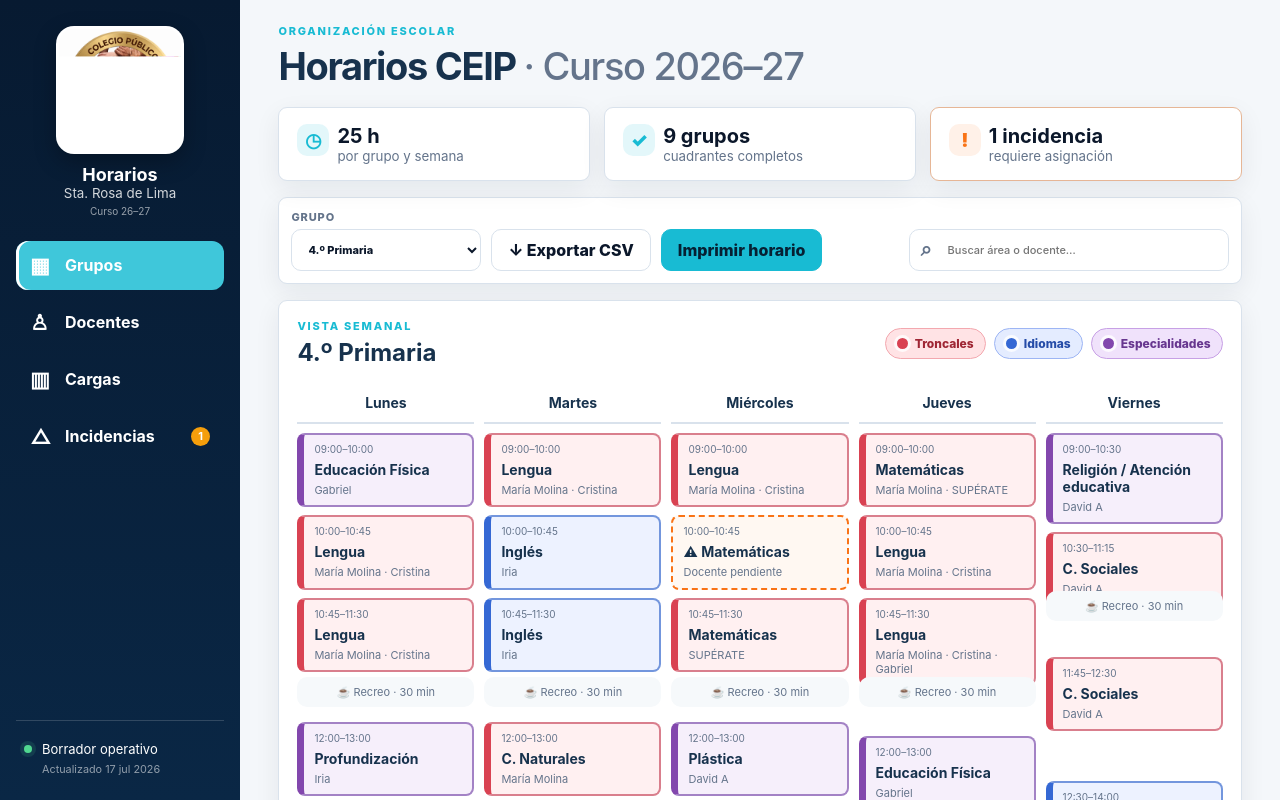
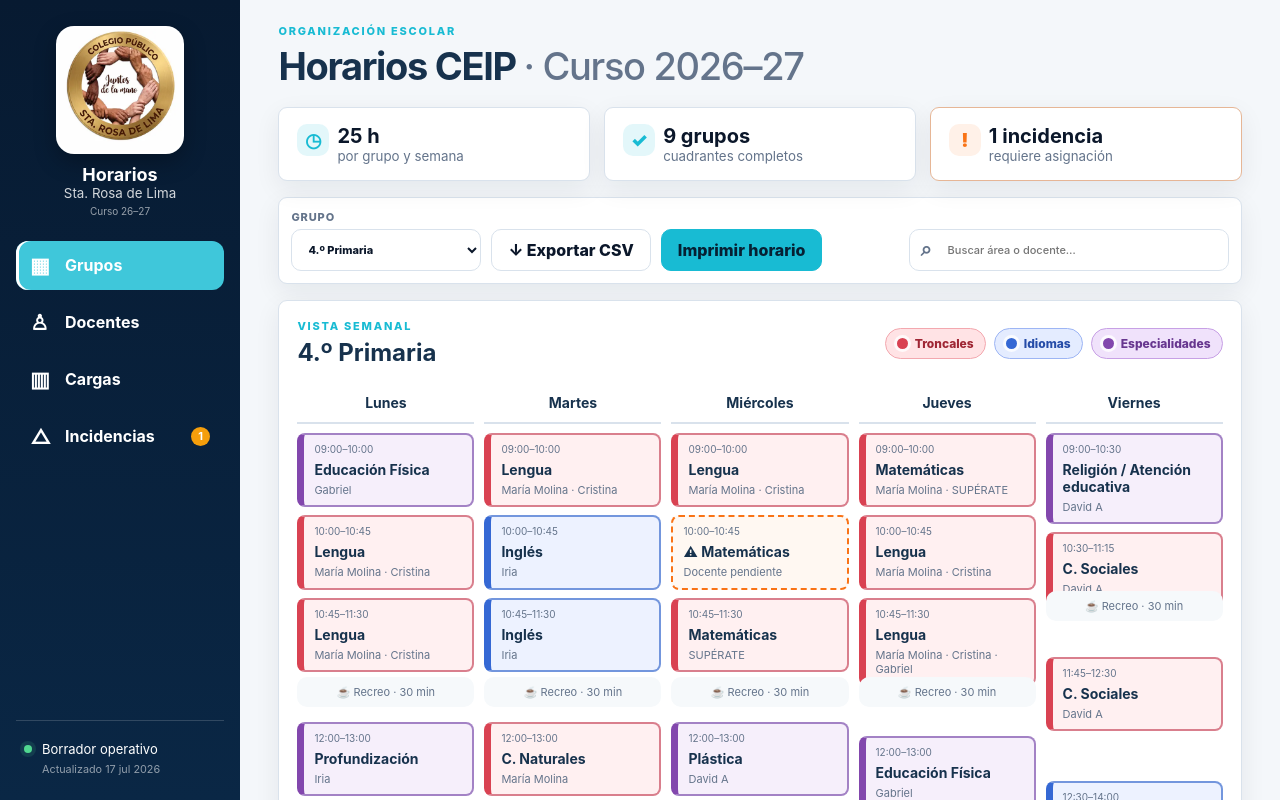
Before and after one commit to IEPENetwork/horarios-ceip-2026-27-public, a React (Vite) app: page / in a window 1280 px wide. Shown: the top 800 px of the page. Built offline with nearby package versions, Linux system fonts and the light colour scheme.

Commit message:
Corregir archivo completo del logo

```diff
--- a/app/page.tsx
+++ b/app/page.tsx
@@ -140,13 +140,13 @@ export default function Home() {
 
   return <main className="app theme-compact">
     <aside className="sidebar" aria-label="Navegación principal">
-      <div className="mark"><img src="./logo-srl-v3.png" alt="Colegio Público Santa Rosa de Lima"/><div><b>Horarios</b><small>Sta. Rosa de Lima</small><em>Curso 26–27</em></div></div>
+      <div className="mark"><img src="./logo-srl-v4.webp" alt="Colegio Público Santa Rosa de Lima"/><div><b>Horarios</b><small>Sta. Rosa de Lima</small><em>Curso 26–27</em></div></div>
       <nav>{navButton("groups","Grupos","▦",tab,setTab)}{navButton("teachers","Docentes","♙",tab,setTab)}{navButton("loads","Cargas","▥",tab,setTab)}{navButton("issues","Incidencias","△",tab,setTab)}</nav>
       <div className="sidebar-note"><span className="status-dot"/>Borrador operativo<small>Actualizado 17 jul 2026</small></div>
     </aside>
     <section className="shell">
       <header className="topbar">
-        <div className="topbar-brand"><img className="mobile-school-logo" src="./logo-srl-v3.png" alt="Colegio Público Santa Rosa de Lima"/><div><p className="eyebrow">Organización escolar</p><h1>Horarios CEIP <span>· Curso 2026–27</span></h1></div></div>
+        <div className="topbar-brand"><img className="mobile-school-logo" src="./logo-srl-v4.webp" alt="Colegio Público Santa Rosa de Lima"/><div><p className="eyebrow">Organización escolar</p><h1>Horarios CEIP <span>· Curso 2026–27</span></h1></div></div>
       </header>
 
       <div className="mobile-nav">{navButton("groups","Grupos","▦",tab,setTab)}{navButton("teachers","Docentes","♙",tab,setTab)}{navButton("loads","Cargas","▥",tab,setTab)}{navButton("issues","Incidencias","△",tab,setTab)}</div>
```
Also changed, not shown: public/logo-srl-v3.png (deleted), public/logo-srl-v4.webp (added).
